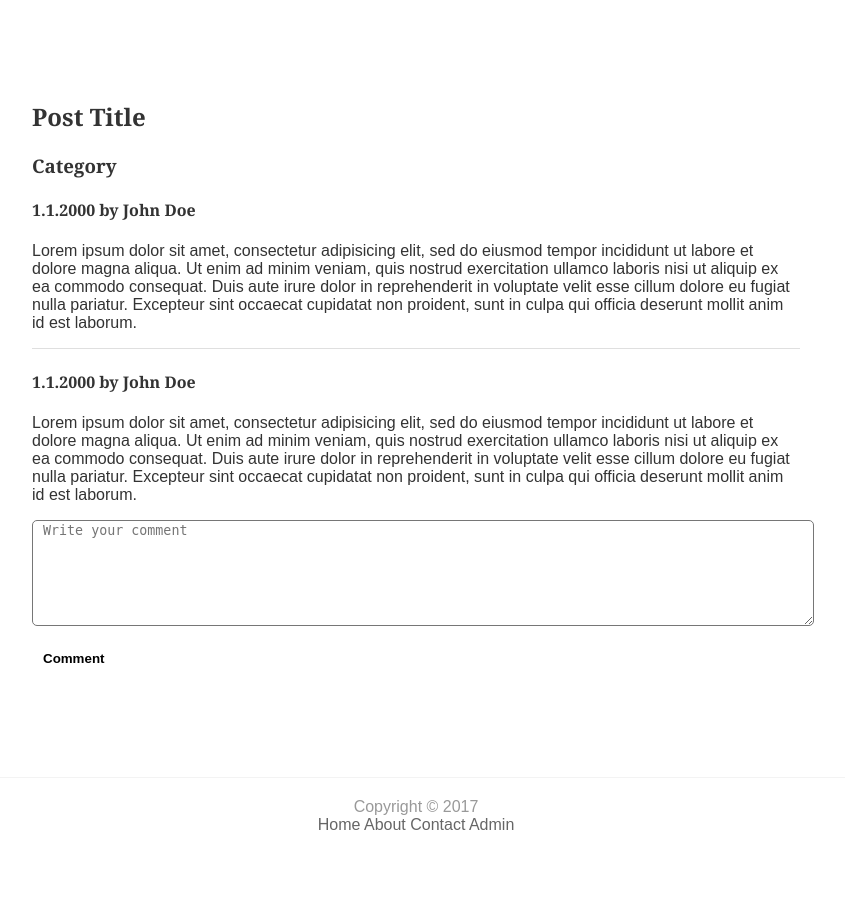
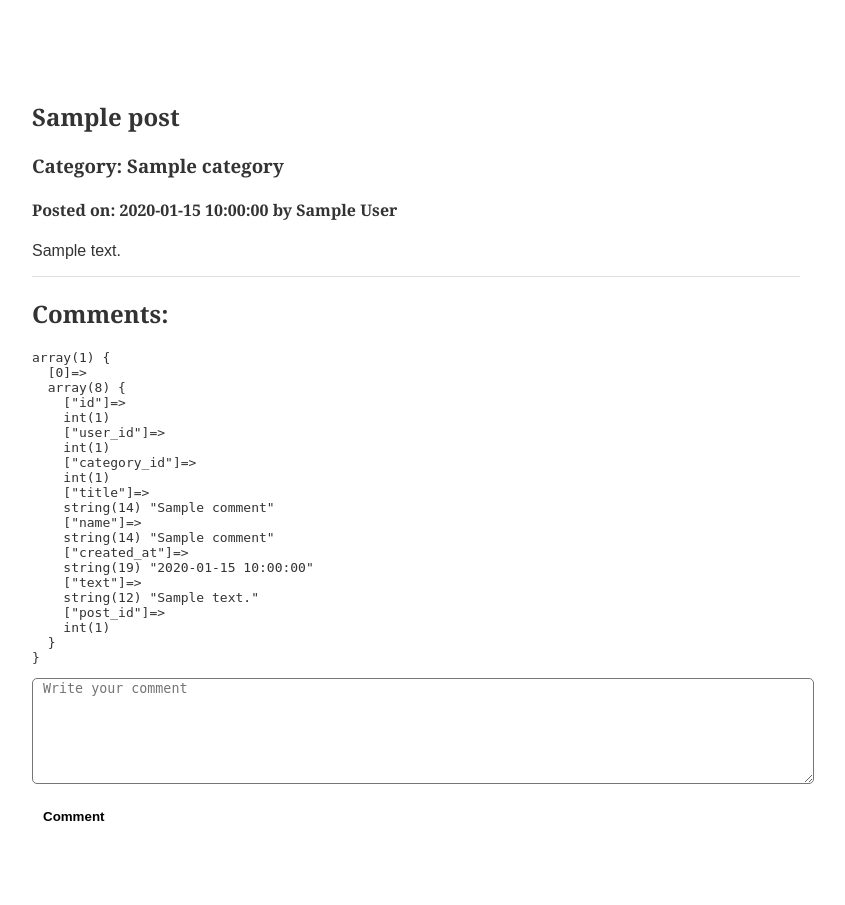
Before and after one commit to racko92/vivifyblog, a PHP site: page /post.php?id=1 in a window 1280 px wide. Shown: the part 86-991 px from the top of the page, without its empty margins (224-1069 px from the left). Before the commit the page ends 916 px from the top, so only its background shows below. Run offline with PHP 8.4, Linux system fonts and the light colour scheme; tables that the repository leaves empty or names only in its code hold one stand-in row (values such as "Sample post"); a stand-in replaces the project's code that opens the database connection.

Commit message:
PHP Logic Functions integration

```diff
--- /dev/null
+++ b/blogic.php
@@ -0,0 +1,31 @@
+<?php
+	function getPreparedStatement($query){
+    	$conn = getConnection();
+    	$statement = $conn->prepare($query);
+	    $statement->execute();
+	    $statement->setFetchMode(PDO::FETCH_ASSOC);
+	    return $statement;
+	}
+    function fetchAllQueryResult($statement){
+	    return($statement->fetchAll());
+    }
+    function fetchSingleQueryResult($statement){
+	    return($statement->fetch());
+    }
+    function fetchFromTableById($table, $id){
+	    $statement = getPreparedStatement('SELECT * FROM ' .  $table . ' WHERE id =' . $id);
+	    $result = fetchSingleQueryResult($statement);
+	    return $result;
+    }
+
+    function fetchUserWhoPosted($post){
+	    $result = fetchFromTableById('users', $post['user_id']);
+	    return $result;
+    }
+
+    function fetchCommentsOnPost($post){
+    	$statement = getPreparedStatement('SELECT * FROM comment WHERE post_id = ' . $post['id']);
+    	$result = fetchAllQueryResult($statement);
+	    return $result;
+    }
+ ?>
--- a/db.php
+++ b/db.php
@@ -5,6 +5,8 @@
 		var_dump($x);
 		echo '</pre>';
 	}
+
+    function getConnection(){
 
 		$servername = "localhost";
 		$username = "root";
@@ -15,14 +17,11 @@
 			    $conn = new PDO("mysql:host=$servername;dbname=$dbname", $username, $password);
 			    // set the PDO error mode to exception
 			    $conn->setAttribute(PDO::ATTR_ERRMODE, PDO::ERRMODE_EXCEPTION);
+			    return $conn;
 		    }
 		catch(PDOException $e)
 		    {
 		    	echo $e->getMessage();
 		    }
-
-	    $statement = $conn->prepare('SELECT * FROM post');
-	    $statement->execute();
-	    $statement->setFetchMode(PDO::FETCH_ASSOC);
-	    dump($statement->fetchAll());
+    }
 ?>
--- a/header.php
+++ b/header.php
@@ -1,4 +1,7 @@
-<?php include 'databaseConnect.php';?>
+<?php
+	include 'db.php';
+	include 'blogic.php';
+?>
 <!DOCTYPE html>
 <html>
 <head>
--- a/post.php
+++ b/post.php
@@ -1,26 +1,25 @@
 <?php include 'header.php'; ?>
 <main>
 	<section class="mainContainer">
-		<h1>Post Title</h1>
-		<h3>Category</h3>
-		<h4 class="postedBy">1.1.2000 by John Doe</h4>
-		<p class="postContent">
-			Lorem ipsum dolor sit amet, consectetur adipisicing elit, sed do eiusmod
-			tempor incididunt ut labore et dolore magna aliqua. Ut enim ad minim veniam,
-			quis nostrud exercitation ullamco laboris nisi ut aliquip ex ea commodo
-			consequat. Duis aute irure dolor in reprehenderit in voluptate velit esse
-			cillum dolore eu fugiat nulla pariatur. Excepteur sint occaecat cupidatat non
-			proident, sunt in culpa qui officia deserunt mollit anim id est laborum.
-		</p>
+		<?php
+				$post = fetchFromTableById('post', $_GET['id']);
+				$user = fetchFromTableById('users', $post['user_id']);
+				$category = fetchFromTableById('category', $post['category_id']);
+				echo "<h1>" . $post['title'] . "</h1>";
+				echo "<h3>Category: " . $category['name'] . "</h3>";
+				echo "<h4 class=\"postedBy\">Posted on: " . $post['created_at'] . " by " . $user['name'] . "</h4>";
+				echo "<p class=\"postContent\">" . $post['text'] . "</p>";
+		 ?>
 	</section>
 	<section class="comment">
-	<h4 class="comentedBy">1.1.2000 by John Doe</h4>
-		<p>Lorem ipsum dolor sit amet, consectetur adipisicing elit, sed do eiusmod
-		tempor incididunt ut labore et dolore magna aliqua. Ut enim ad minim veniam,
-		quis nostrud exercitation ullamco laboris nisi ut aliquip ex ea commodo
-		consequat. Duis aute irure dolor in reprehenderit in voluptate velit esse
-		cillum dolore eu fugiat nulla pariatur. Excepteur sint occaecat cupidatat non
-		proident, sunt in culpa qui officia deserunt mollit anim id est laborum.</p>
+	<h2>Comments: </h2>
+	<?php
+			$userCommented = fetchUserWhoPosted($post);
+			$comments = fetchCommentsOnPost($post);
+			dump($comments);
+		// echo '<h4 class="comentedBy">' . $comments['created_at'] .  ' by ' . $userCommented['name'] . '</h4>';
+		// echo '<p>' . $comment['text'] . '</p>';
+	?>
 	</section>
 	<section class="postComment">
 		<textarea class="commentArea" placeholder="Write your comment"></textarea>
```
Also changed, not shown: index.php (+10 -21 lines). Lines whose indentation alone changed are shown as unchanged.
